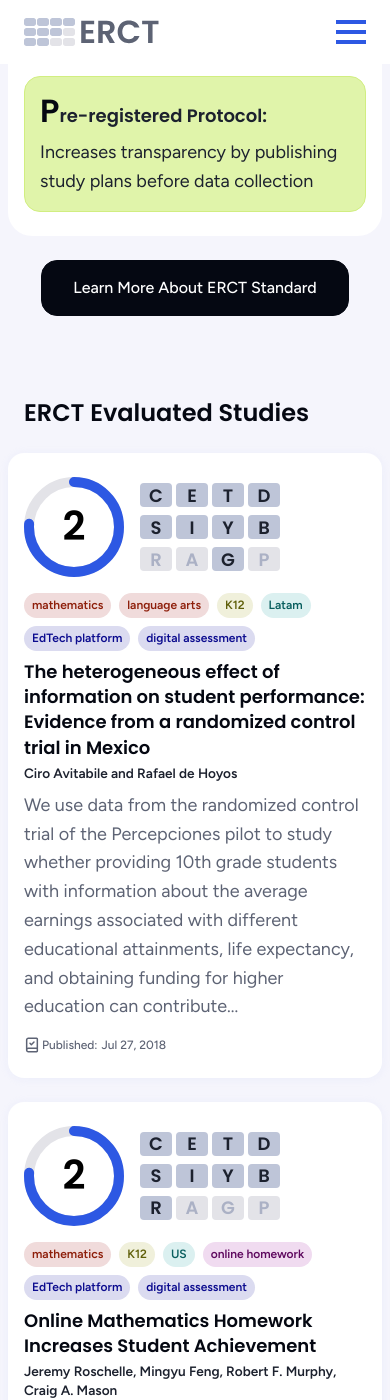
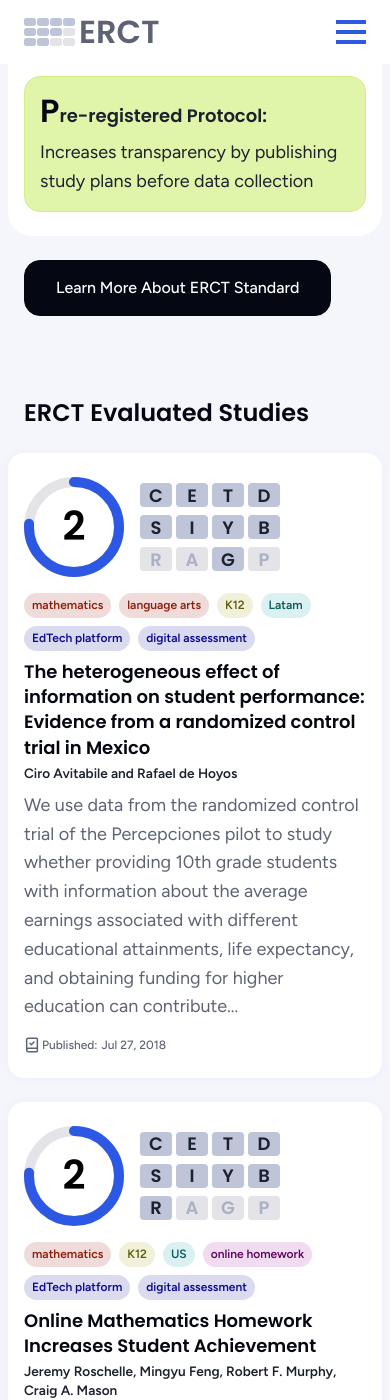
Before and after one commit to vassiliphilippov/erct-papers, a Jekyll site: the page built from index.html, in a window 390 px wide and 1400 px high, scrolled down 2851 px. Built offline with Jekyll 4.4.1, drawn with Linux system fonts in a browser that asks for light colours.

Commit message:
Update home.css

```diff
--- a/assets/css/home.css
+++ b/assets/css/home.css
@@ -460,6 +460,7 @@
   .suggest__container {
     grid-template-columns: 528fr 462fr;
   }
+
 }
 @media (min-width: 47.9988em) {
   .list-cards {
@@ -555,6 +556,9 @@
   .hero__inner {
     padding-inline: 1rem; /* 16/16 */
   }
+  .framework__links {
+    text-align: left;
+  }
   .framework__block-level {
     margin-inline: -1rem; /* 16/16 */
   }
```
